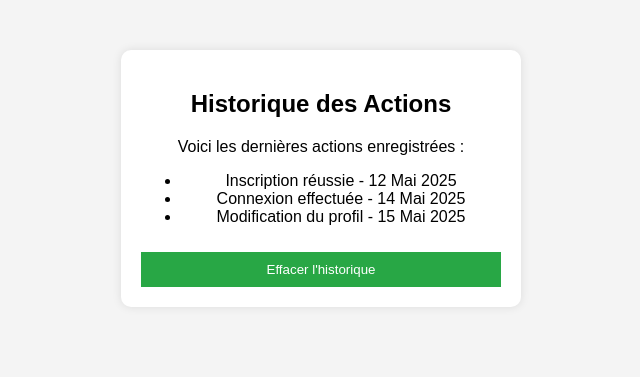
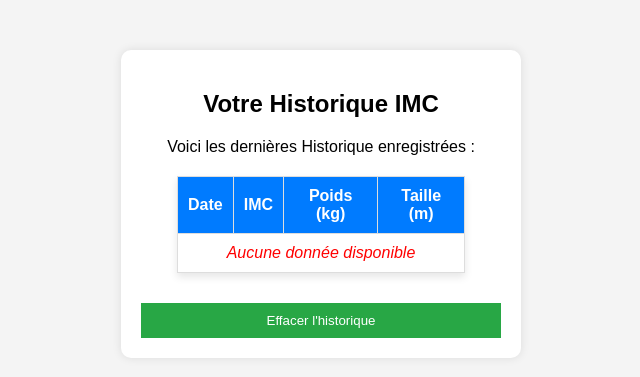
Before and after one commit to lalime/inf876-lab-1, a Flask app: page /profile/history in a window 1280 px wide. Shown: the part 78-455 px from the top of the page, without its empty margins (319-959 px from the left). Run offline with Flask 3, Linux system fonts and the light colour scheme; the visitor is signed in with stand-in values (Sample User, id 1).

Commit message:
Construction de la page Historique

```diff
--- a/app/__init__.py
+++ b/app/__init__.py
@@ -13,6 +13,8 @@ logging.config.fileConfig('logging_config.ini')
 
 
 def create_app():
+    """
+    """
     app = Flask(__name__)
     # Load Firebase Admin SDK
     if not firebase_admin._apps:
--- a/app/routes/profile.py
+++ b/app/routes/profile.py
@@ -2,7 +2,7 @@ from flask import Flask, Blueprint, render_template, request, redirect, url_for,
 import logging
 from app.services.user import get_user_details, updated_user
 import logging
-from app.services.user import get_user_details, updated_user
+# from app.services.database_handler import get_user_imc
 
 profile_bp = Blueprint('profile', __name__)
 
@@ -43,4 +43,29 @@ def history():
     """
     Afficher l'historique IMC d'un utilisateur
     """
-    return render_template('history.html')
+    if 'user_id' not in session:
+        return redirect(url_for('auth.login'))
+
+    uid = session['user_id']
+    entry_data = []
+
+    try:
+        # user_doc_ref = db.collection('users').document(uid)
+        # bmi_history_ref = user_doc_ref.collection('bmiHistory')
+
+        # Récupérer les entrées d'historique, triées par date descendante
+        history_entries = [] # bmi_history_ref.order_by('date', direction=firestore.Query.DESCENDING).stream()
+
+        history_list = []
+        for entry in history_entries:
+            entry_data = entry.to_dict()
+            # Formater la date si nécessaire
+            if 'date' in entry_data:
+                # Firestore timestamp to Python datetime
+                entry_data['date'] = entry_data['date'].strftime('%Y-%m-%d %H:%M:%S')
+            history_list.append(entry_data)
+
+    except Exception as e:
+        logging.error(f"Erreur lors de la récupération de l'historique : {e}")
+
+    return render_template('history.html', history= entry_data)
--- a/app/static/css/style.css
+++ b/app/static/css/style.css
@@ -50,3 +50,23 @@ button {
     color: white;
     border: none;
 }
+table {
+    width: 80%;
+    margin: 20px auto;
+    border-collapse: collapse;
+    background-color: white;
+    box-shadow: 0px 4px 8px rgba(0, 0, 0, 0.1);
+}
+th, td {
+    padding: 10px;
+    border: 1px solid #ddd;
+    text-align: center;
+}
+th {
+    background-color: #007bff;
+    color: white;
+}
+.empty-message {
+    color: red;
+    font-style: italic;
+}
--- a/app/templates/history.html
+++ b/app/templates/history.html
@@ -1,14 +1,42 @@
 {% extends "base.html" %}
 {% block content %}
 <div class="container">
-    <h2>Historique des Actions</h2>
-    <p>Voici les dernières actions enregistrées :</p>
-    <ul>
-        <li>Inscription réussie - 12 Mai 2025</li>
-        <li>Connexion effectuée - 14 Mai 2025</li>
-        <li>Modification du profil - 15 Mai 2025</li>
-    </ul>
-    <button onclick="clearHistory()">Effacer l'historique</button>
+    <h2>Votre Historique IMC</h2>
+    <p>Voici les dernières Historique enregistrées :</p>
+
+    <table border="1">
+        <thead>
+            <tr>
+                <th>Date</th>
+                <th>IMC</th>
+                <th>Poids (kg)</th>
+                <th>Taille (m)</th>
+            </tr>
+        </thead>
+        <tbody>
+        {% if history %}
+            {% for item in history %}
+
+            <tr>
+                <td>{{ item.get('date', 'N/A') }}</td>
+                <td>{{ "%.2f"|format(item.get('bmiValue', 0)) }}</td>
+                <td>{{ item.get('weight', 'N/A') }}</td>
+                <td>{{ item.get('height', 'N/A') }}</td>
+            </tr>
+            <tr>
+                <td colspan="4" class="empty-message">
+                    Date: {item.get('date', 'N/A')}, IMC: {item.get('bmiValue', 'N/A'):.2f}, Poids: {item.get('weight', 'N/A')} kg, Taille: {item.get('height', 'N/A')} m
+                </td>
+            </tr>
+            {% endfor %}
+        {% else %}
+            <tr>
+                <td colspan="4" class="empty-message">Aucune donnée disponible</td>
+            </tr>
+        {% endif %}
+    </tbody>
+</table>
+    <button onclick="clearHistory()" disabled>Effacer l'historique</button>
 </div>
 
 <script>
```
Also changed, not shown: app/routes/main.py (+3 -4 lines), app/services/database_handler.py (+8 -0 lines), 1 other file.
